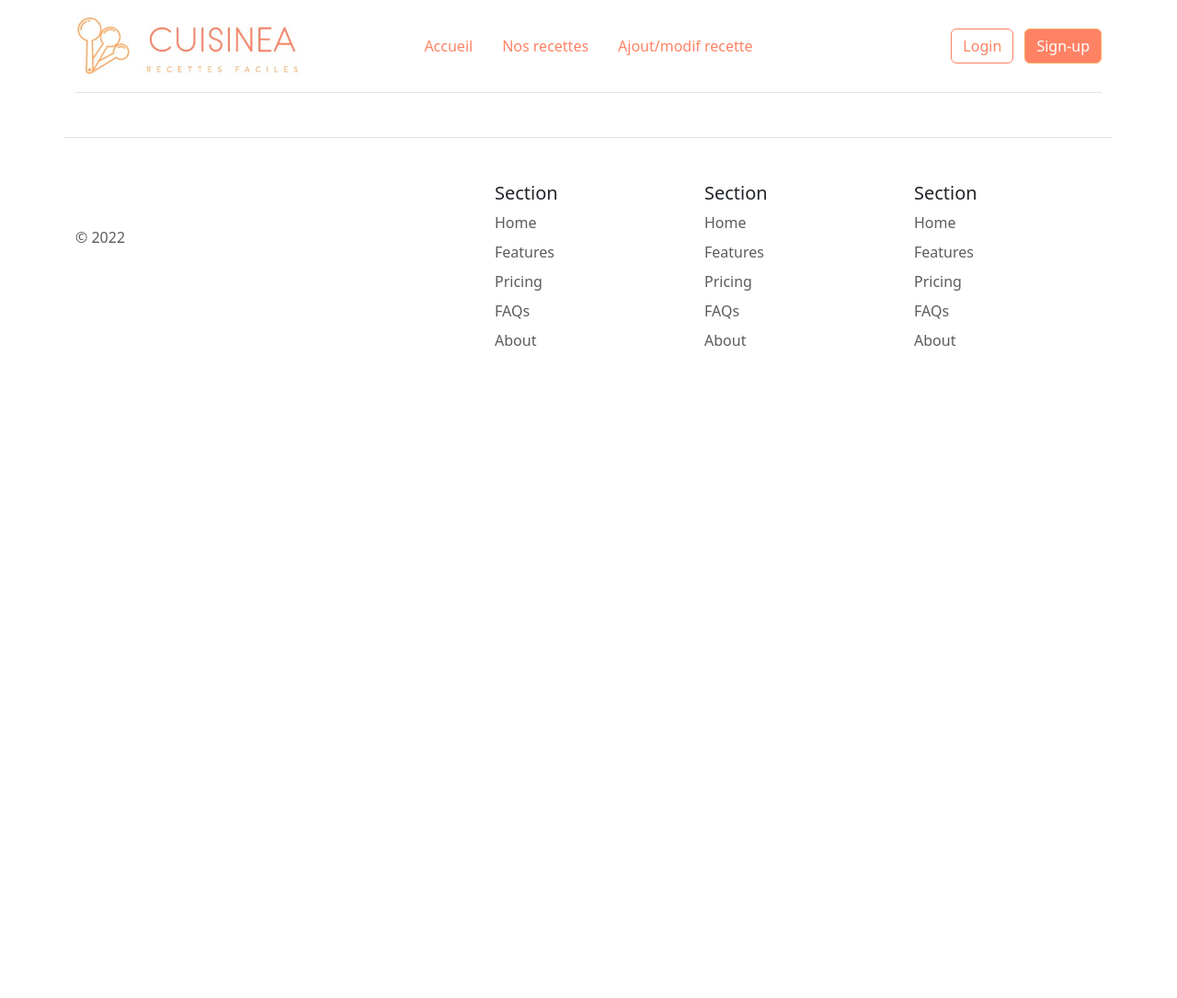
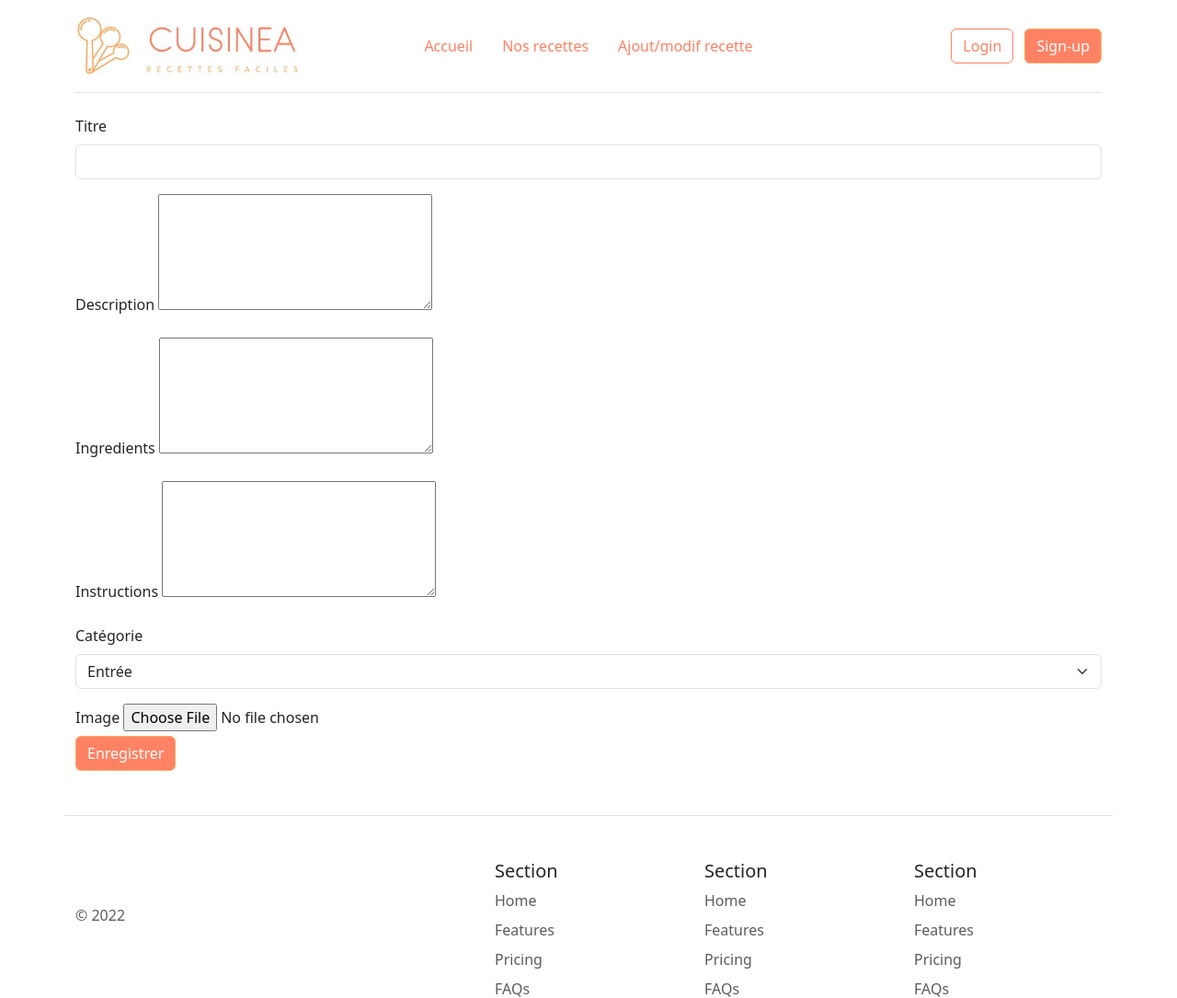
Before and after one commit to STKobo/Recettes, a PHP site: page /ajout_modification_recette in a window 1280 px wide. Shown: the top 1085 px of the page at 92% size. Before the commit the page ends 376 px from the top, so only its background shows below. Run offline with PHP 8.4, Linux system fonts and the light colour scheme.

Commit message:
formulaire

```diff
--- a/ajout_modification_recette.php
+++ b/ajout_modification_recette.php
@@ -6,6 +6,35 @@ require_once('lib/recipe.php');
 ?>
 
 <form method="POST" enctype="multipart/form-data">
+    <div class="mb-3">
+        <label for="title" class="form-label">Titre</label>
+        <input type="text" name="title" id="title" class="form-control">
+    </div>
+    <div class="mb-3">
+        <label for="description" class="form-label">Description</label>
+        <textarea name="description" id="description" cols="30" rows="5"></textarea>
+    </div>
+    <div class="mb-3">
+        <label for="ingredients" class="form-label">Ingredients</label>
+        <textarea name="ingredients" id="ingredients" cols="30" rows="5"></textarea>
+    </div>
+    <div class="mb-3">
+        <label for="instructions" class="form-label">Instructions</label>
+        <textarea name="instructions" id="instructions" cols="30" rows="5"></textarea>
+    </div>
+    <div class="mb-3">
+        <label for="category" class="form-label">Catégorie</label>
+        <select name="category" id="category" class="form-select">
+            <option value="1">Entrée</option>
+            <option value="2">Plat</option>
+            <option value="3">Dessert</option>
+        </select>
+    </div>
+    <div>
+        <label for="file" class="form-label">Image</label>
+        <input type="file" name="file" id="file">
+    </div>
+    <input type="submit" value="Enregistrer" name="saveRecipe" class="btn btn-primary">
 
 </form>
 
```
